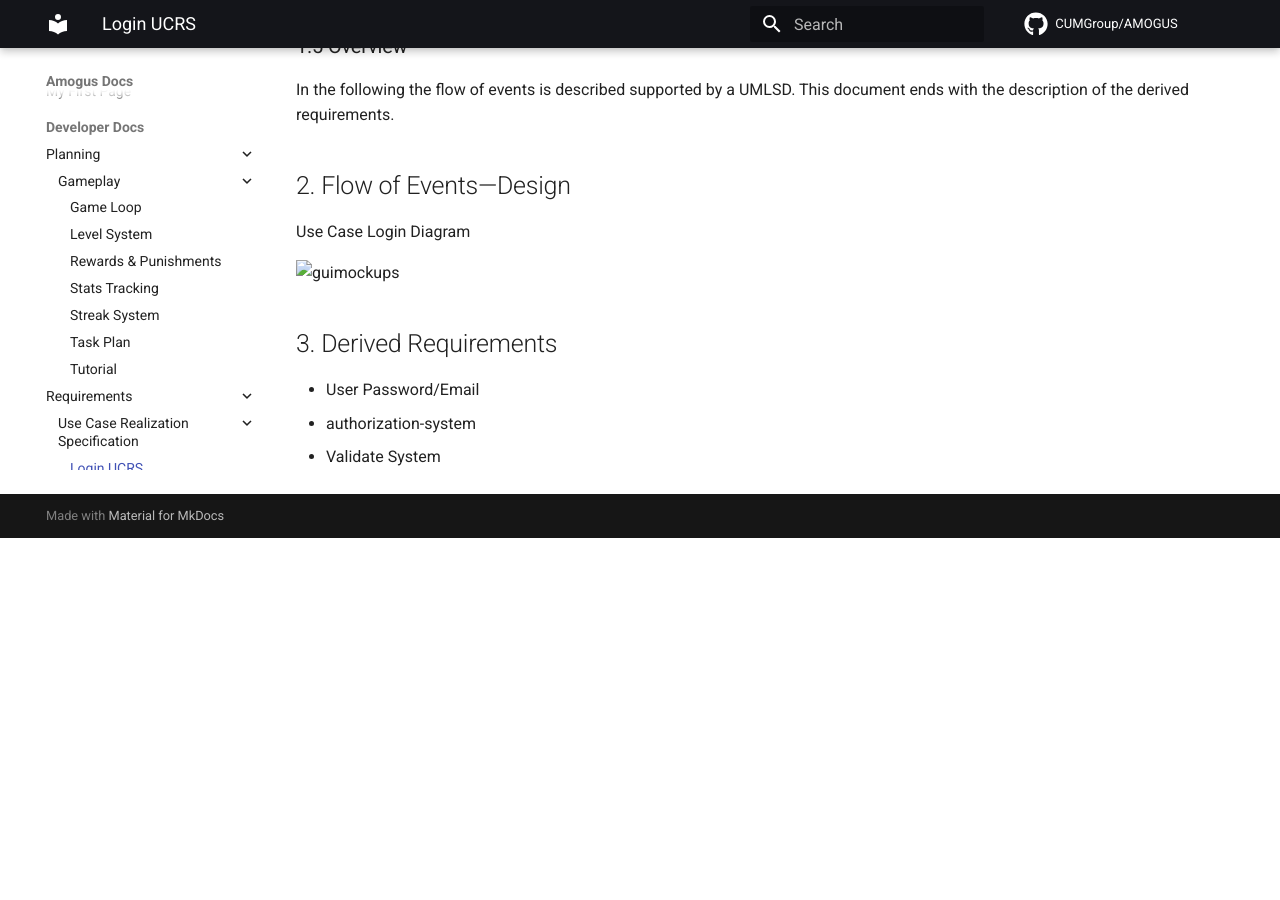
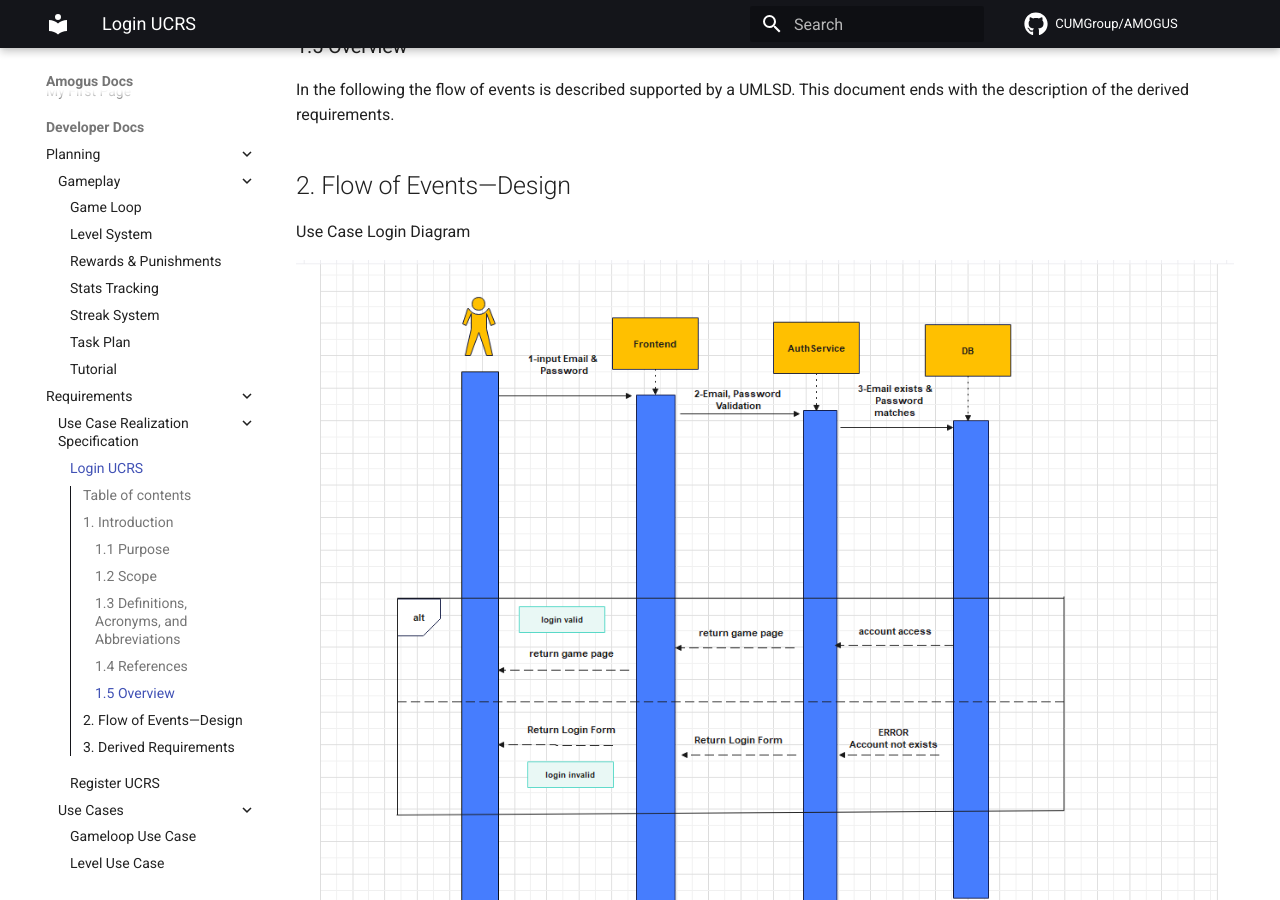
Before and after one commit to CUMGroup/AMOGUS, an MkDocs documentation site: the page built from docs/Developer Docs/Requirements/Use Case Realization Specification/Login UCRS.md, in a window 1280 px wide and 900 px high, scrolled down 1284 px. Built offline with MkDocs 1.6.1 and Material for MkDocs 9.7.7, drawn with Linux system fonts in a browser that asks for light colours; comment, search, counter and statistics services are not loaded; before the commit the page ends 1822 px from its top, so only the background shows below that.

Commit message:
Updated assets

```diff
--- a/docs/Developer Docs/Requirements/Use Case Realization Specification/Login UCRS.md
+++ b/docs/Developer Docs/Requirements/Use Case Realization Specification/Login UCRS.md
@@ -38,7 +38,7 @@ In the following the flow of events is described supported by a UMLSD. This docu
 Use Case Login Diagram
 
 
-<img src="../../../assets/images/sequence_diagrams/LoginDiagram.png" height="500" alt="guimockups"></img><br>
+<img src="../../../../assets/images/sequence_diagrams/LoginDiagram.png" height="500" alt="guimockups"></img><br>
 
 ## 3. Derived Requirements
 - User Password/Email
```
Also changed, not shown: docs/Developer Docs/Requirements/Use Case Realization Specification/Register UCRS.md (+1 -1 lines).
